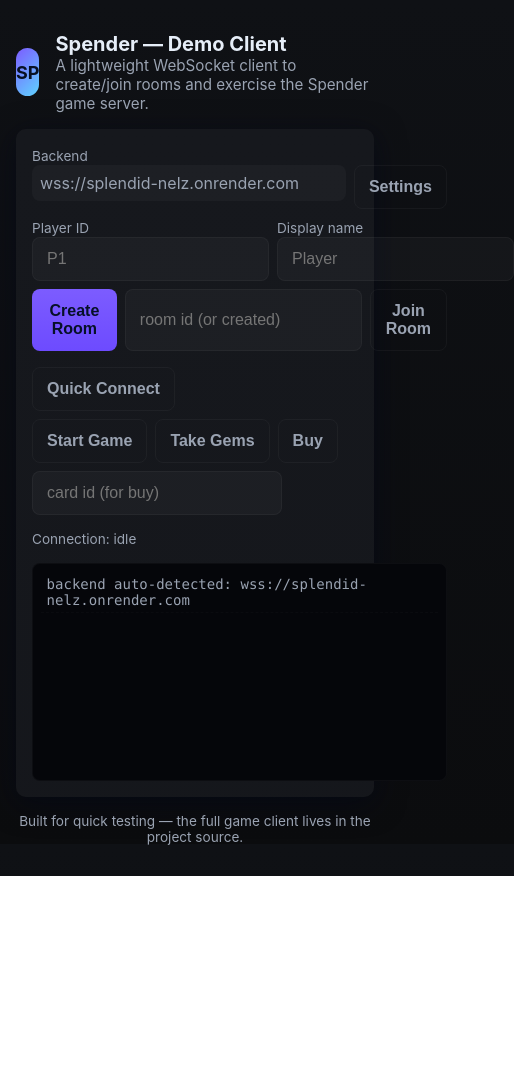
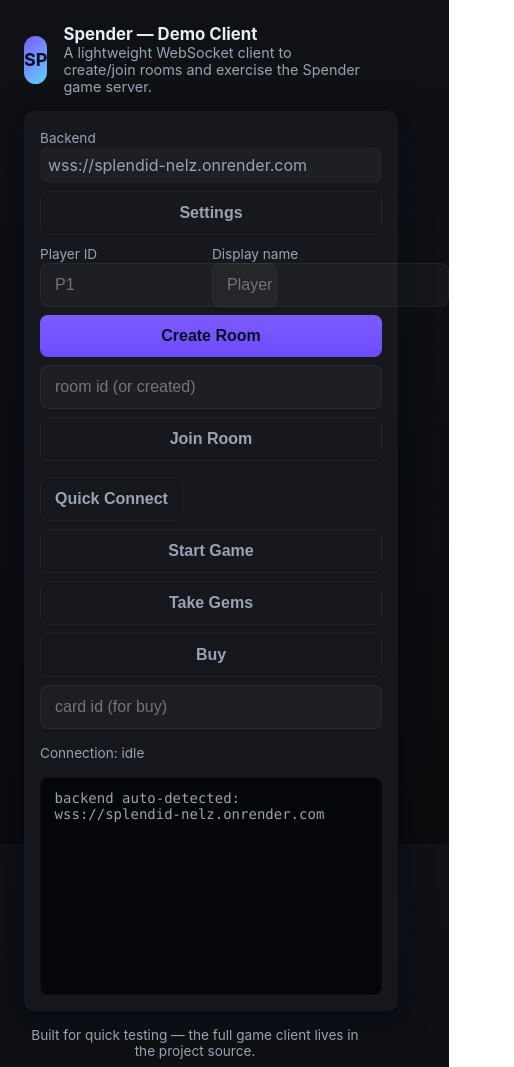
Before and after one commit to forry4/forry4.github.io, a plain HTML site: page docs/index.html in a window 390 px wide. Shown: the whole page, 514 px wide, since content can reach past the window. Before the commit the page ends 876 px from the top, so only its background shows below. Drawn offline with Linux system fonts and the light colour scheme.

Commit message:
docs(mobile): improve header safe-area and stack action buttons for small screens

```diff
--- a/docs/index.html
+++ b/docs/index.html
@@ -13,20 +13,25 @@
     html,body{height:100%;}
     body{
       margin:0; font-family: Inter, system-ui, -apple-system, "Segoe UI", Roboto, "Helvetica Neue", Arial; background:linear-gradient(180deg,var(--bg),#0b0c0e); color:#e6eef8; -webkit-font-smoothing:antialiased;
-      display:flex; align-items:center; justify-content:center; padding:1rem; -webkit-text-size-adjust:100%;
+      /* keep the page anchored to the top on small screens so headers aren't hidden by UI chrome/keyboard */
+      display:flex; align-items:flex-start; justify-content:center; padding:1rem; -webkit-text-size-adjust:100%;
+      min-height:100vh; /* ensure the gradient/background covers the full viewport */
+      padding-top:calc(env(safe-area-inset-top, 0px) + 1rem);
+      padding-bottom:calc(env(safe-area-inset-bottom, 0px) + 1rem);
     }
     .wrap{ width:100%; max-width:980px; }
-    header{display:flex; gap:1rem; align-items:center; margin-bottom:1rem}
+  header{display:flex; gap:1rem; align-items:center; margin-bottom:1rem;}
     .logo{width:56px;height:56px;border-radius:12px;background:linear-gradient(135deg,var(--accent),#5fd3ff);display:flex;align-items:center;justify-content:center;color:#071023;font-weight:700;font-size:20px}
     h1{margin:0;font-size:1.25rem}
     p.lead{margin:0;color:var(--muted);font-size:0.95rem}
 
-    .panel{background:linear-gradient(180deg,var(--panel), rgba(22,24,29,0.9)); border-radius:var(--radius); padding:1rem; box-shadow: 0 6px 30px rgba(2,6,23,0.6);}
-  .grid{display:grid;grid-template-columns:1fr 360px; gap:1rem}
-    .controls{display:flex;flex-direction:column;gap:0.6rem}
+    .panel{background:linear-gradient(180deg,var(--panel), rgba(22,24,29,0.9)); border-radius:var(--radius); padding:1rem; box-shadow: 0 6px 30px rgba(2,6,23,0.6); width:100%; overflow:visible}
+    .grid{display:grid;grid-template-columns:1fr 360px; gap:1rem}
+  .controls{display:flex;flex-direction:column;gap:0.6rem}
     label{font-size:0.85rem;color:var(--muted)}
     input[type=text], input[type=url], select{background:var(--glass); border:1px solid rgba(255,255,255,0.04); color:inherit; padding:0.6rem 0.75rem; border-radius:8px}
-    .row{display:flex;gap:0.5rem}
+  .row{display:flex;gap:0.5rem;flex-wrap:wrap;align-items:center}
+  .row > *{min-width:0}
     button{background:linear-gradient(180deg,var(--accent),#6d4bff); color:#061028; border:none; padding:0.6rem 0.85rem; border-radius:8px; cursor:pointer; font-weight:600; -webkit-tap-highlight-color: transparent; touch-action: manipulation}
     button.secondary{background:transparent;color:var(--muted);border:1px solid rgba(255,255,255,0.04)}
 
@@ -36,8 +41,11 @@
       .logo{width:48px;height:48px;font-size:18px}
       .wrap{padding:0.5rem}
       .actions{gap:0.4rem}
+      /* make action buttons stack and fill the panel width on small screens */
+      .actions{flex-direction:column}
+      .actions button, .actions input, .row > button{width:100%; box-sizing:border-box}
     }
-    .actions{display:flex;gap:0.5rem;flex-wrap:wrap}
+  .actions{display:flex;gap:0.5rem;flex-wrap:wrap}
 
     .log{background:#05060a;border-radius:8px;padding:0.5rem;height:420px;overflow:auto;font-family:var(--mono);font-size:13px;color:var(--muted);border:1px solid rgba(255,255,255,0.03)}
     .log .line{padding:0.25rem 0.35rem;border-bottom:1px dashed rgba(255,255,255,0.02)}
@@ -49,6 +57,9 @@
     @media (max-width:420px){
       .log{height:200px;font-size:14px}
       .controls { gap:0.5rem }
+      /* slightly reduce header size to avoid clipping on very small screens */
+      h1{font-size:1.05rem}
+      p.lead{font-size:0.9rem}
     }
   </style>
 </head>
```
